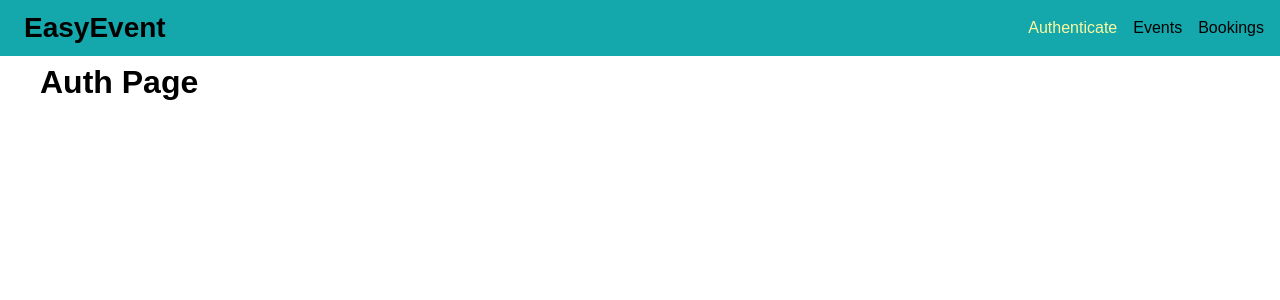
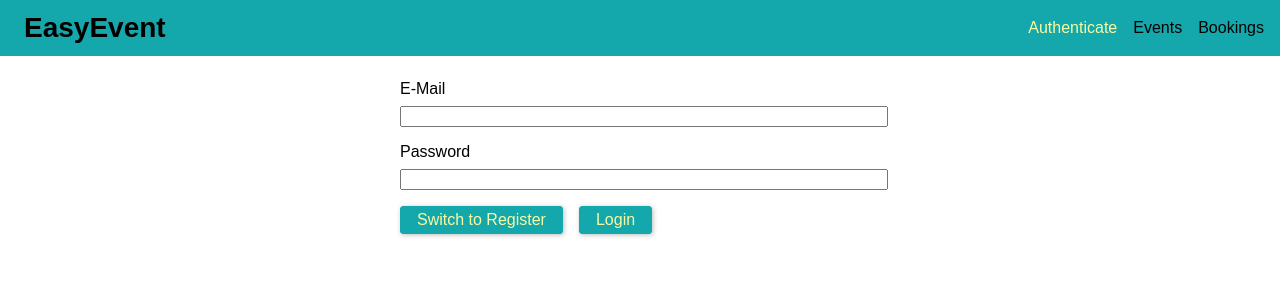
Before and after one commit to raditotev/mern-graphql-app, a React (Create React App) app in the folder frontend/: page /auth in a window 1280 px wide. Shown: the top 300 px of the page. Built offline with nearby package versions, Linux system fonts and the light colour scheme.

Commit message:
Add user authentication form

```diff
--- /dev/null
+++ b/frontend/src/pages/AuthPage.css
@@ -0,0 +1,37 @@
+.auth-form {
+  width: 30rem;
+  max-width: 80%;
+  margin: 5rem auto;
+}
+
+.form-control label,
+.form-control input {
+  display: block;
+  width: 100%;
+}
+
+.form-control label {
+  margin-bottom: 0.5rem;
+}
+
+.form-control {
+  margin-bottom: 1rem;
+}
+
+.form-actions button {
+  background: #14a7ac;
+  font: inherit;
+  margin-right: 1rem;
+  padding: 0.25rem 1rem;
+  border-radius: 3px;
+  border: 1px solid #14a7ac;
+  box-shadow: 1px 1px 5px rgba(0, 0, 0, 0.26);
+  color: #fafaa1;
+  cursor: pointer;
+}
+
+.form-actions button:hover,
+.form-actions button:active {
+  background: #024d50;
+  border-color: #024d50;
+}
--- a/frontend/src/pages/AuthPage.js
+++ b/frontend/src/pages/AuthPage.js
@@ -1,5 +1,86 @@
+import { useRef, useState } from 'react';
+
+import './AuthPage.css';
+
 const AuthPage = () => {
-  return <h1>Auth Page</h1>;
+  const [isLoginForm, setIsLoginForm] = useState(true);
+  const emailInput = useRef();
+  const passwordInput = useRef();
+
+  const submitHandler = async (event) => {
+    event.preventDefault();
+
+    const email = emailInput.current.value;
+    const password = passwordInput.current.value;
+
+    if (email.trim() === '' || password.trim() === '') {
+      return;
+    }
+
+    let query = {
+      query: `
+      mutation {
+        createUser(user: {email: "${email}", password: "${password}"}) {
+          _id
+          email
+        }
+      }
+      `,
+    };
+
+    if (isLoginForm) {
+      query = {
+        query: `
+          query {
+            login(email: "${email}", password: "${password}") {
+              userId
+              token
+              tokenExpiration
+            }
+          }
+        `,
+      };
+    }
+
+    try {
+      const response = await fetch('http://localhost:5000/graphql', {
+        method: 'POST',
+        body: JSON.stringify(query),
+        headers: { 'Content-Type': 'application/json' },
+      });
+      const { data } = await response.json();
+      if (response.status !== 200 && response.status !== 201) {
+        throw new Error('Failed');
+      }
+
+      console.log(data);
+    } catch (error) {
+      console.log(error);
+    }
+  };
+
+  const authenticationTypeHandler = () => {
+    setIsLoginForm((state) => !state);
+  };
+
+  return (
+    <form className="auth-form" onSubmit={submitHandler}>
+      <div className="form-control">
+        <label htmlFor="email">E-Mail</label>
+        <input ref={emailInput} type="email" name="email" />
+      </div>
+      <div className="form-control">
+        <label htmlFor="password">Password</label>
+        <input ref={passwordInput} type="password" name="password" />
+      </div>
+      <div className="form-actions">
+        <button type="button" onClick={authenticationTypeHandler}>
+          {isLoginForm ? 'Switch to Register' : 'Switch to Login'}
+        </button>
+        <button type="submit">{isLoginForm ? 'Login' : 'Sign up'}</button>
+      </div>
+    </form>
+  );
 };
 
 export default AuthPage;
```
